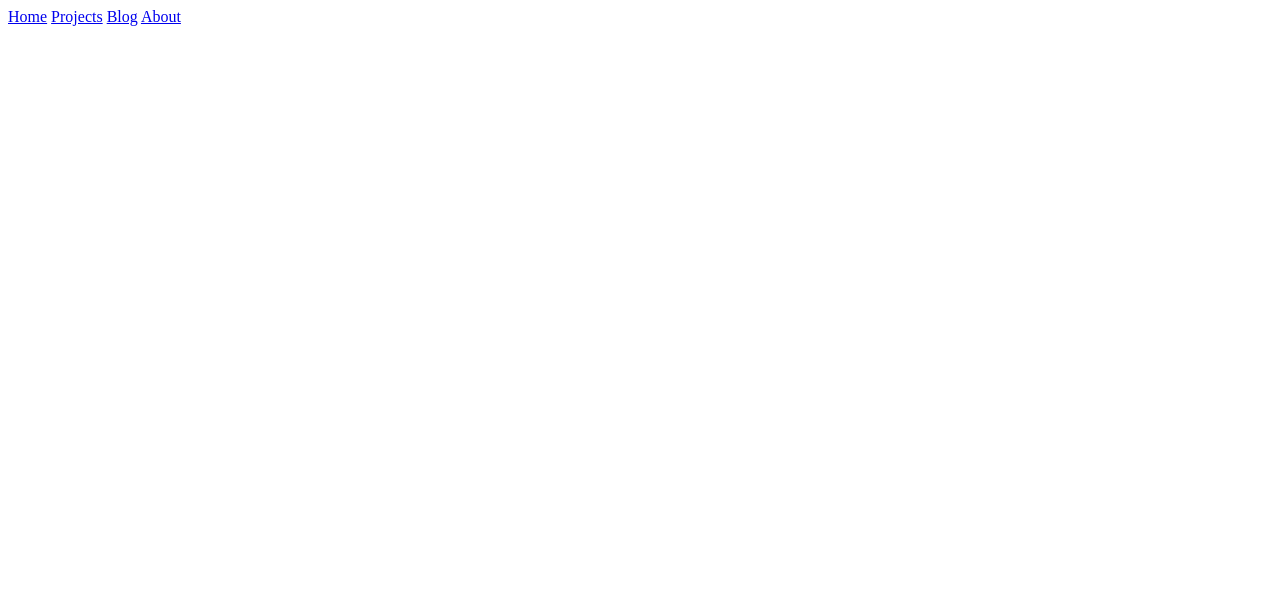
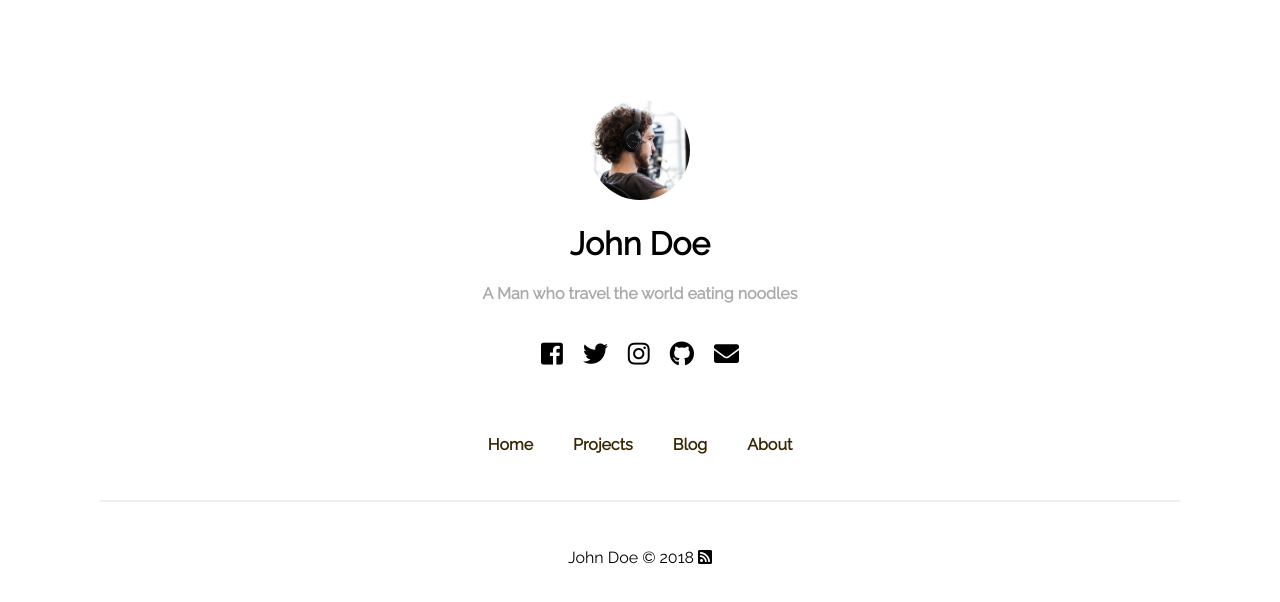
Before and after one commit to dsamelis/praktinis-projektas-nr.1, a plain HTML site: page index.html in a window 1280 px wide. Drawn offline with Linux system fonts and the light colour scheme.

Commit message:
added css and done with home page

```diff
--- a/index.html
+++ b/index.html
@@ -1,13 +1,55 @@
 <!DOCTYPE html>
 <html>
     <head>
-        <meta charset="utf-8">
-        <title></title>
+            <meta charset="utf-8">
+            <title>Web page by Donny</title>
+            <meta name="description" content="Tinklapis">
+            <meta name="author" content="Donatas Samelis">
+            <meta name="responsive" content="width=device-width, initial-scale=1">
+            <link rel="stylesheet" href="style.css">
+            <link href="https://fonts.googleapis.com/css?family=Raleway" rel="stylesheet">
+            <link rel="stylesheet" href="https://use.fontawesome.com/releases/v5.0.13/css/all.css" integrity="sha384-DNOHZ68U8hZfKXOrtjWvjxusGo9WQnrNx2sqG0tfsghAvtVlRW3tvkXWZh58N9jp" crossorigin="anonymous">
     </head>
     <body>
-        <a href="index.html">Home</a>
-        <a href="projects.html">Projects</a>
-        <a href="blog.html">Blog</a>
-        <a href="about.html">About</a>
+        <div class="header-container">
+            <header>
+                <figure class="figure-home">
+                    <img class="picture-home" src="img/profile.jpg">
+                </figure>
+            </header>
+        <main>
+            <h1>John Doe</h1>
+            <h3 class="h3-home">A Man who travel the world eating noodles</h3>
+        </div>
+            <div class="fonts-container">
+                <div class="fonts-home-pad">
+                    <i class="fab fa-facebook-square"></i>
+                </div>
+                <div class="fonts-home-pad">
+                    <i class="fab fa-twitter"></i>
+                </div>
+                <div class="fonts-home-pad">
+                    <i class="fab fa-instagram"></i>
+                </div>
+                <div class="fonts-home-pad">
+                    <i class="fab fa-github"></i>
+                </div>
+                <div class="fonts-home-pad">
+                    <i class="fas fa-envelope"></i>
+                </div>
+            </div>
+        </main>
+            <nav>
+                <ul class="nav-container">
+                    <a class="nav-home" href="index.html">Home</a>
+                    <a class="nav-home" href="projects.html">Projects</a>
+                    <a class="nav-home" href="blog.html">Blog</a>
+                    <a class="nav-home" href="about.html">About</a>
+                </ul>
+            </nav>
+            <hr>
+            <footer class="footer-home">
+                <p>John Doe © 2018 <i class="fas fa-rss-square"></i></p>
+            </footer>
     </body>
 </html>
--- /dev/null
+++ b/style.css
@@ -0,0 +1,78 @@
+body {
+    font-family: 'Raleway', sans-serif;
+    margin: 0px;
+}
+
+* {
+    box-sizing: border-box;
+}
+
+ul {
+    padding-left: 0px;
+}
+
+hr {
+   display: block;
+   margin-top: 10px;
+   margin-bottom: 10px;
+   margin-left: 100px;
+   margin-right: 100px;
+   border-style: ridge;
+   border-width: 1px;
+}
+
+ .fonts-container  {
+     font-size: 25px;
+     display: flex;
+     justify-content: center;
+     margin-top: 20px;
+ }
+
+ .fonts-home-pad {
+     padding: 0px 10px;
+ }
+
+.h3-home {
+    color: #aaa;
+    font-size: 16px;
+}
+
+.picture-home {
+    margin-top: 100px;
+    width: 100px;
+    border-radius: 50%;
+}
+
+.figure-home {
+    margin: 0px;
+}
+
+.nav-home {
+    padding: 0px 20px;
+    text-decoration: none;
+    font-weight: bold;
+    color: rgb(56, 38, 0);
+}
+
+.nav-container {
+    display: flex;
+    justify-content: center;
+    padding: 50px 0px 30px 0px;
+}
+
+.header-container {
+    display: flex;
+    flex-direction: column;
+    align-items: center;
+    text-align: center;
+}
+
+ .footer-home {
+     display: flex;
+     justify-content: center;
+     margin: 30px 0px;
+ }
+
+ .horizontal-rule {
+     width: 300px;
+ }
```
Also changed, not shown: img/hr.png (added).
